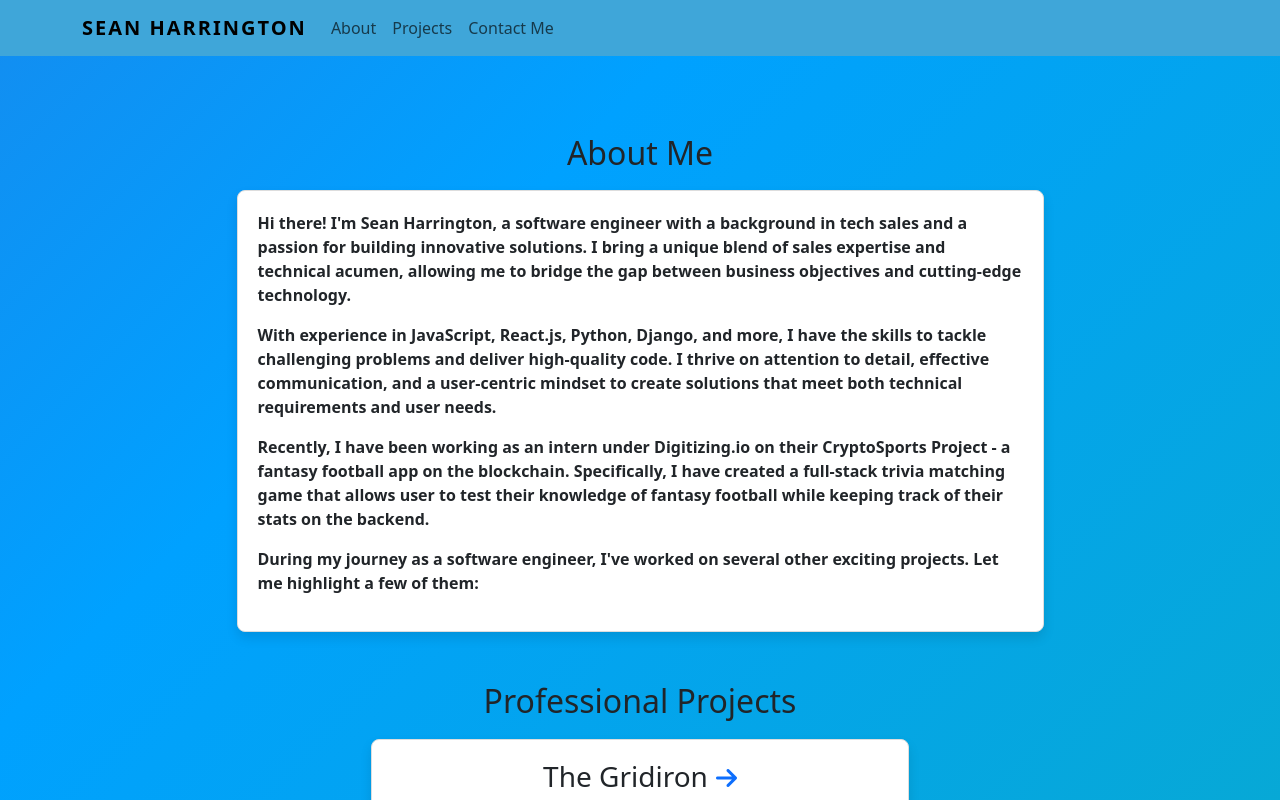
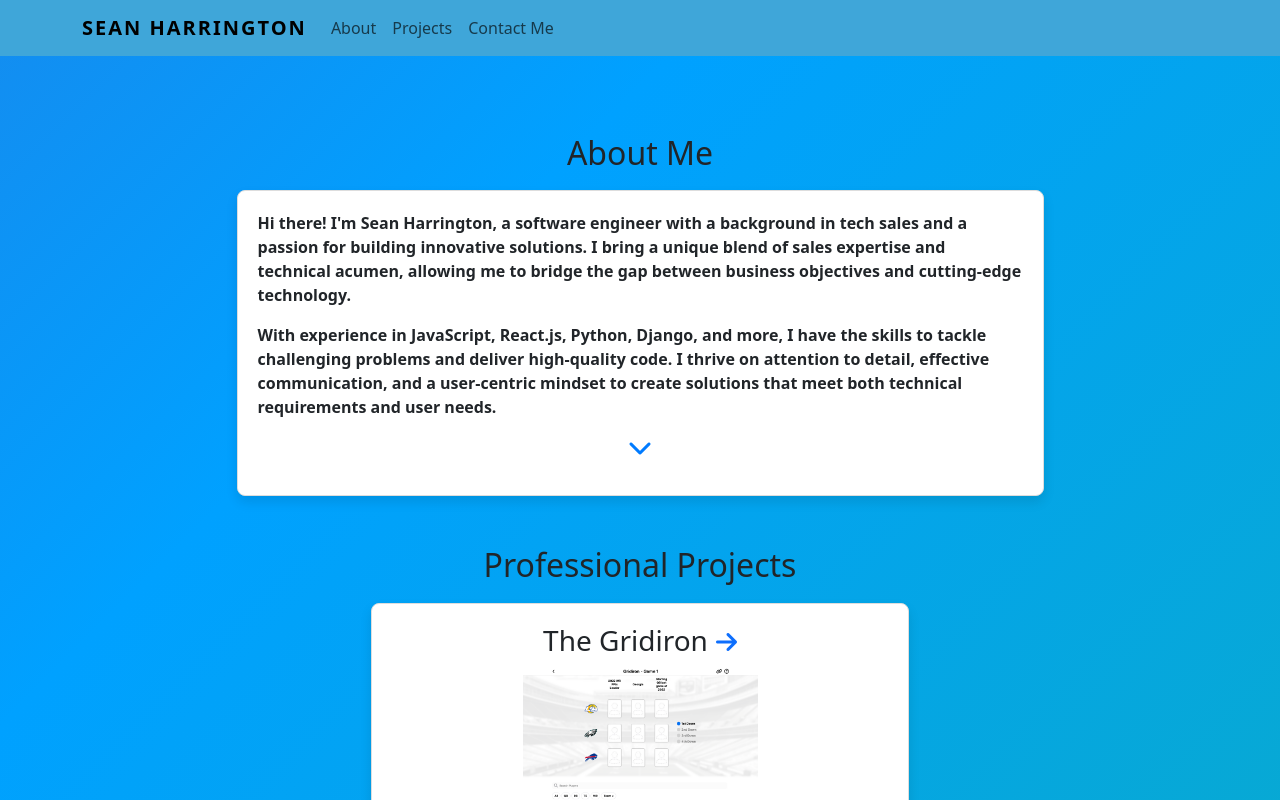
Before and after one commit to seanh101/portfolio, a React (Create React App) app: page / in a window 1280 px wide. Shown: the top 800 px of the page. Built offline with nearby package versions, Linux system fonts and the light colour scheme; a small style sheet from the web is missing.

Commit message:
arrow to show or hide about me section

```diff
--- a/src/components/HomePage/About.css
+++ b/src/components/HomePage/About.css
@@ -151,6 +151,20 @@ h2 {
   text-align: center;
 }
 
+.toggle-button {
+  display: flex;
+  justify-content: center;
+  align-items: center;
+  cursor: pointer;
+  margin-top: 10px; /* Spacing from the text */
+}
+
+.toggle-button i {
+  font-size: 24px; /* Adjust icon size as needed */
+  color: #007bff; /* Example color */
+}
+
+
 @media (max-width: 768px) {
   h2 {
     font-size: 2rem;
@@ -159,4 +173,6 @@ h2 {
   .skill-item {
     font-size: 0.75rem;
   }
+
+
 }
--- a/src/components/HomePage/About.js
+++ b/src/components/HomePage/About.js
@@ -6,6 +6,7 @@ function About() {
 
   const [isPopupOpen, setIsPopupOpen] = useState(false);
   const [currentImage, setCurrentImage] = useState('');
+  const [showFullAbout, setShowFullAbout] = useState(false);
 
   const openPopup = (imagePath) => {
     setCurrentImage(imagePath);
@@ -15,12 +16,18 @@ function About() {
   const closePopup = () => {
     setIsPopupOpen(false);
   };
+
+  const toggleFullAbout = () => {
+    setShowFullAbout(!showFullAbout);
+  };
+
   return (
     <div className="about-container">
 
       <h2 id="about">About Me</h2>
       <section className="about-me">
-
+         {showFullAbout ? (
+          <p>
         <p>
           Hi there! I'm Sean Harrington, a software engineer with a background in tech sales and a passion for building innovative solutions. I bring a unique blend of sales expertise and technical acumen, allowing me to bridge the gap between business objectives and cutting-edge technology.
         </p>
@@ -33,6 +40,23 @@ function About() {
         <p>
           During my journey as a software engineer, I've worked on several other exciting projects. Let me highlight a few of them:
         </p>
+        <div className="toggle-button" onClick={toggleFullAbout}>
+              <i className="fas fa-chevron-up"></i> {/* Upward arrow for 'Show Less' */}
+            </div>
+        </p>
+        ) : (
+          <p>
+              <p>
+          Hi there! I'm Sean Harrington, a software engineer with a background in tech sales and a passion for building innovative solutions. I bring a unique blend of sales expertise and technical acumen, allowing me to bridge the gap between business objectives and cutting-edge technology.
+        </p>
+        <p>
+          With experience in JavaScript, React.js, Python, Django, and more, I have the skills to tackle challenging problems and deliver high-quality code. I thrive on attention to detail, effective communication, and a user-centric mindset to create solutions that meet both technical requirements and user needs.
+        </p>
+        <div className="toggle-button" onClick={toggleFullAbout}>
+              <i className="fas fa-chevron-down"></i> {/* Downward arrow for 'Show More' */}
+            </div>
+          </p>
+        )}
       </section>
 
       <section className="professional-projects">
```
